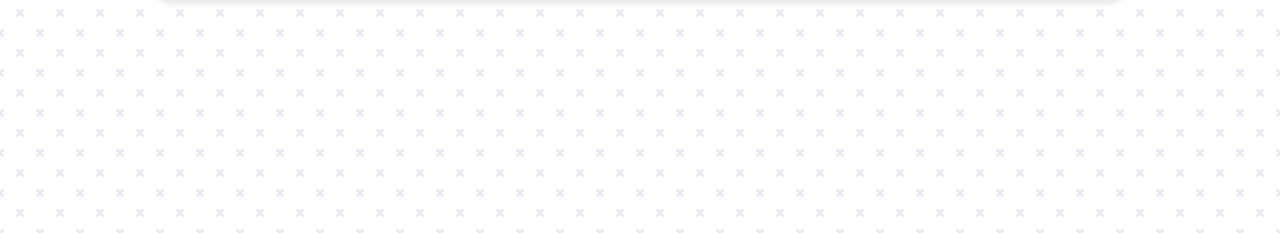
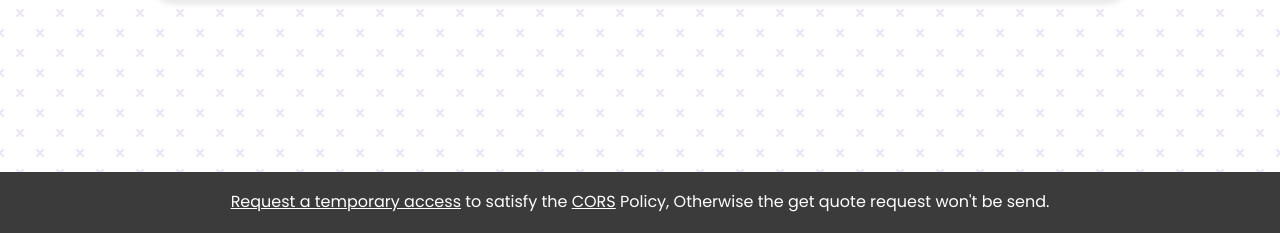
Before and after one commit to piyushpranjal03/quote-generator, a plain HTML site: page index.html in a window 1280 px wide. Shown: the part 567-800 px from the top of the page. Drawn offline with Linux system fonts and the light colour scheme; no server answers.

Commit message:
Added basic instruction on Webpage

```diff
--- a/index.html
+++ b/index.html
@@ -40,6 +40,15 @@
  </div>
  <!-- Loader -->
  <div class="loader"></div>
+
+ <!-- Footer -->
+ <footer>
+  <p><a href="https://cors-anywhere.herokuapp.com/corsdemo" target="_blank">Request a temporary access</a> to satisfy
+   the <a href="https://developer.mozilla.org/en-US/docs/Web/HTTP/CORS" target="_blank">CORS</a> Policy, Otherwise the
+   get quote request
+   won't
+   be send.</p>
+ </footer>
 </body>
 
 </html>
--- a/style.css
+++ b/style.css
@@ -98,6 +98,23 @@
   }
 }
 
+footer {
+  position: absolute;
+  bottom: 0;
+  left: 0;
+  right: 0;
+  font-size: 1rem;
+  font-weight: 400;
+  line-height: 1.8rem;
+  background: rgb(59, 59, 59);
+  padding: 1rem;
+  color: #fff;
+}
+
+footer a {
+  color: #fff;
+}
+
 /* Media Query for Small Display */
 @media screen and (max-width: 1000px) {
   .quote-container {
```
